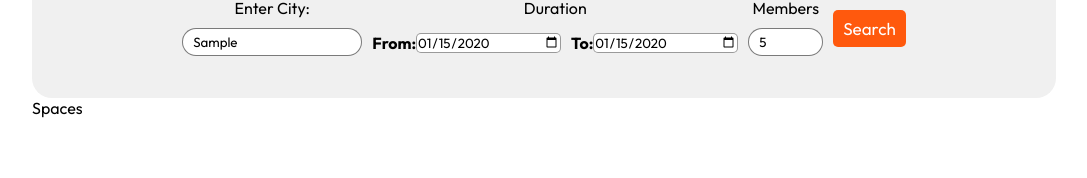
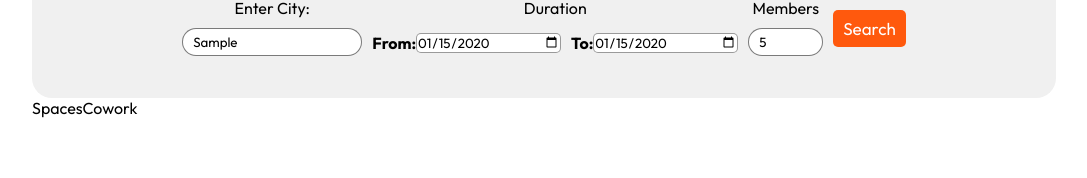
Before and after one commit to Ankush-sahu-123/Co-work, a React (Vite) app in the folder front-end/: page /Cowork in a window 1280 px wide. Both pictures are taken after typing "Sample", "2020-01-15", "2020-01-15", "5" into the empty fields and a click on the button "Search". Shown: the part 122-300 px from the top of the page, without its empty margins (96-1183 px from the left). Built offline with nearby package versions, Linux system fonts and the light colour scheme.

Commit message:
Added SpacesFolder and Files

```diff
--- a/front-end/src/App.jsx
+++ b/front-end/src/App.jsx
@@ -13,7 +13,9 @@ import Search from './pages/Search/Search'
 import Meeting from './pages/Meeting/Meeting'
 import Cowork from './pages/Cowork/Cowork'
 import Study from './pages/Study/Study'
-import Spaces from './pages/Spaces/Spaces'
+import SpacesCowork from './Spaces/SpacesCowork/SpacesCowork'
+import SpacesMeet from './Spaces/SpacesMeet/SpacesMeet'
+import SpacesStudy from './Spaces/SpacesStudy/SpacesStudy'
 
 const App = () => {
   return (
@@ -32,7 +34,9 @@ const App = () => {
         <Route path='/Meeting' element={<Meeting/>} />
         <Route path='/Cowork' element={<Cowork/>} />
         <Route path='/Study' element={<Study/>} />
-        <Route path='/Spaces' element={<Spaces/>} />
+        <Route path='/SpacesCowork' element={<SpacesCowork/>} />
+        <Route path='/SpacesMeet' element={<SpacesMeet/>} />
+        <Route path='/SpacesStudy' element={<SpacesStudy/>} />
       </Routes>
     </div>
   )
--- /dev/null
+++ b/front-end/src/Spaces/SpacesCowork/SpacesCowork.jsx
@@ -0,0 +1,10 @@
+import React from 'react'
+import "./SpacesCowork.css"
+
+const SpacesCowork = () => {
+  return (
+    <div>SpacesCowork</div>
+  )
+}
+
+export default SpacesCowork
--- /dev/null
+++ b/front-end/src/Spaces/SpacesMeet/SpacesMeet.jsx
@@ -0,0 +1,10 @@
+import React from 'react'
+import "./SpacesMeet.css"
+
+const SpacesMeet = () => {
+  return (
+    <div>SpacesMeet</div>
+  )
+}
+
+export default SpacesMeet
--- /dev/null
+++ b/front-end/src/Spaces/SpacesStudy/SpacesStudy.jsx
@@ -0,0 +1,10 @@
+import React from 'react'
+import "./SpacesStudy.css"
+
+const SpacesStudy = () => {
+  return (
+    <div>SpacesStudy</div>
+  )
+}
+
+export default SpacesStudy
--- a/front-end/src/pages/Cowork/Cowork.jsx
+++ b/front-end/src/pages/Cowork/Cowork.jsx
@@ -1,6 +1,6 @@
 import React, { useState } from 'react'
 import "./Cowork.css"
-import Spaces from '../Spaces/Spaces';
+import SpacesCowork from '../../Spaces/SpacesCowork/SpacesCowork';
 
 const Cowork = () => {
 
@@ -39,7 +39,7 @@ const Cowork = () => {
         </div>
       </div>
       <div className={showspaces === "search" ? "search active" : "search"}>
-        <Spaces />
+        <SpacesCowork/>
       </div>
     </div>
   )
--- a/front-end/src/pages/Meeting/Meeting.jsx
+++ b/front-end/src/pages/Meeting/Meeting.jsx
@@ -1,6 +1,6 @@
 import React, { useState } from 'react'
 import "./Meeting.css"
-import Spaces from '../Spaces/Spaces'
+import SpacesMeet from '../../Spaces/SpacesMeet/SpacesMeet';
 
 const Meeting = () => {
 
@@ -38,7 +38,7 @@ const Meeting = () => {
         </div>
       </div>
       <div className={showspaces === "search" ? "search active" : "search"}>
-        <Spaces />
+        <SpacesMeet/>
       </div>
     </div>
   )
--- a/front-end/src/pages/Spaces/Spaces.jsx
+++ /dev/null
@@ -1,10 +0,0 @@
-import React from 'react'
-import "./Spaces.css"
-
-const Spaces = () => {
-  return (
-    <div>Spaces</div>
-  )
-}
-
-export default Spaces
--- a/front-end/src/pages/Study/Study.jsx
+++ b/front-end/src/pages/Study/Study.jsx
@@ -1,6 +1,6 @@
 import React, { useState } from 'react'
 import "./Study.css"
-import Spaces from '../Spaces/Spaces';
+import SpacesStudy from '../../Spaces/SpacesStudy/SpacesStudy';
 
 const Study = () => {
 
@@ -39,7 +39,7 @@ const Study = () => {
         </div>
       </div>
       <div className={showspaces === "search" ? "search active" : "search"}>
-        <Spaces />
+        <SpacesStudy/>
       </div>
     </div>
   )
```
Also changed, not shown: front-end/src/Spaces/SpacesCowork/SpacesCowork.css (added), front-end/src/Spaces/SpacesMeet/SpacesMeet.css (added), front-end/src/Spaces/SpacesStudy/SpacesStudy.css (added).
